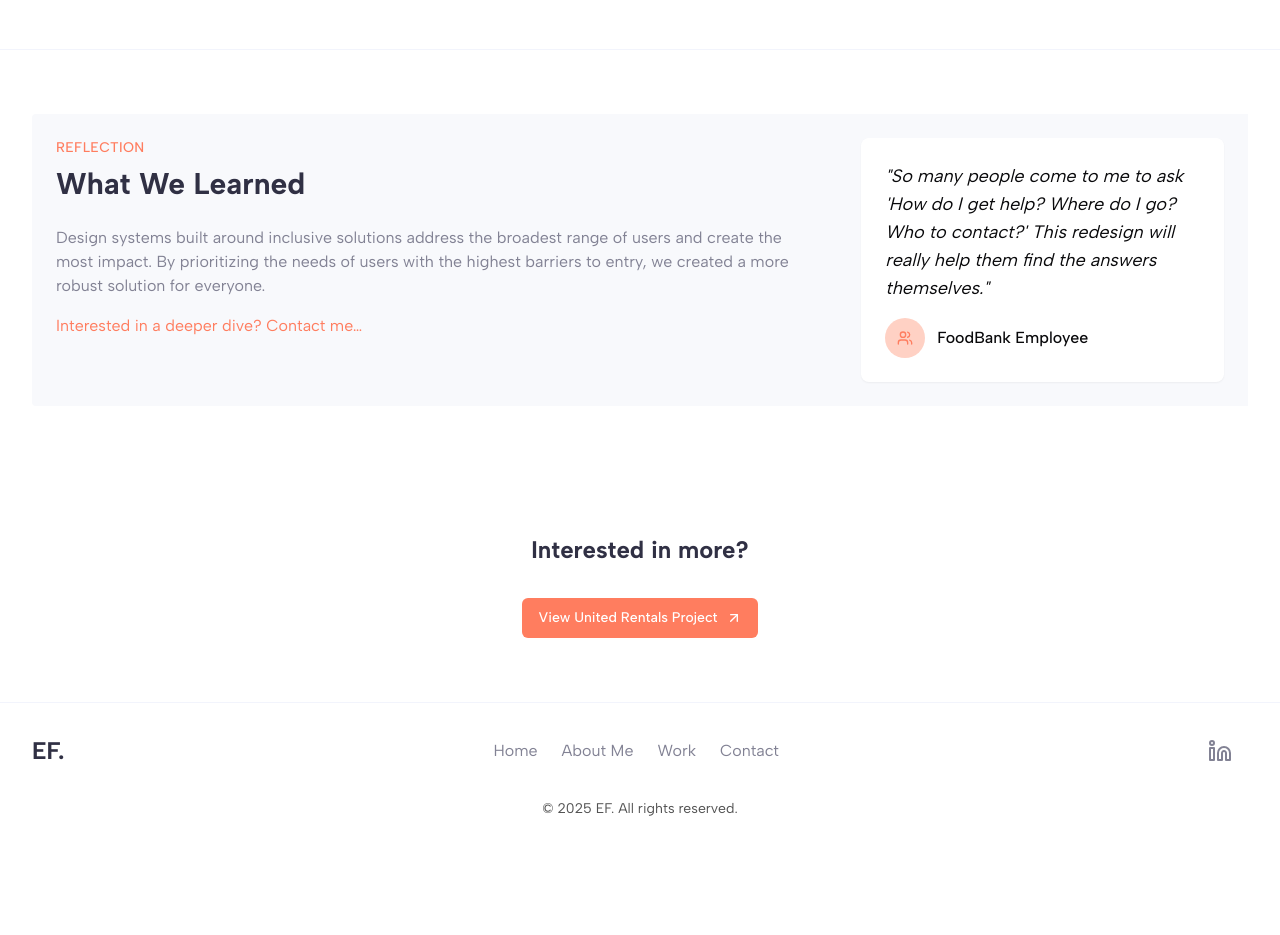
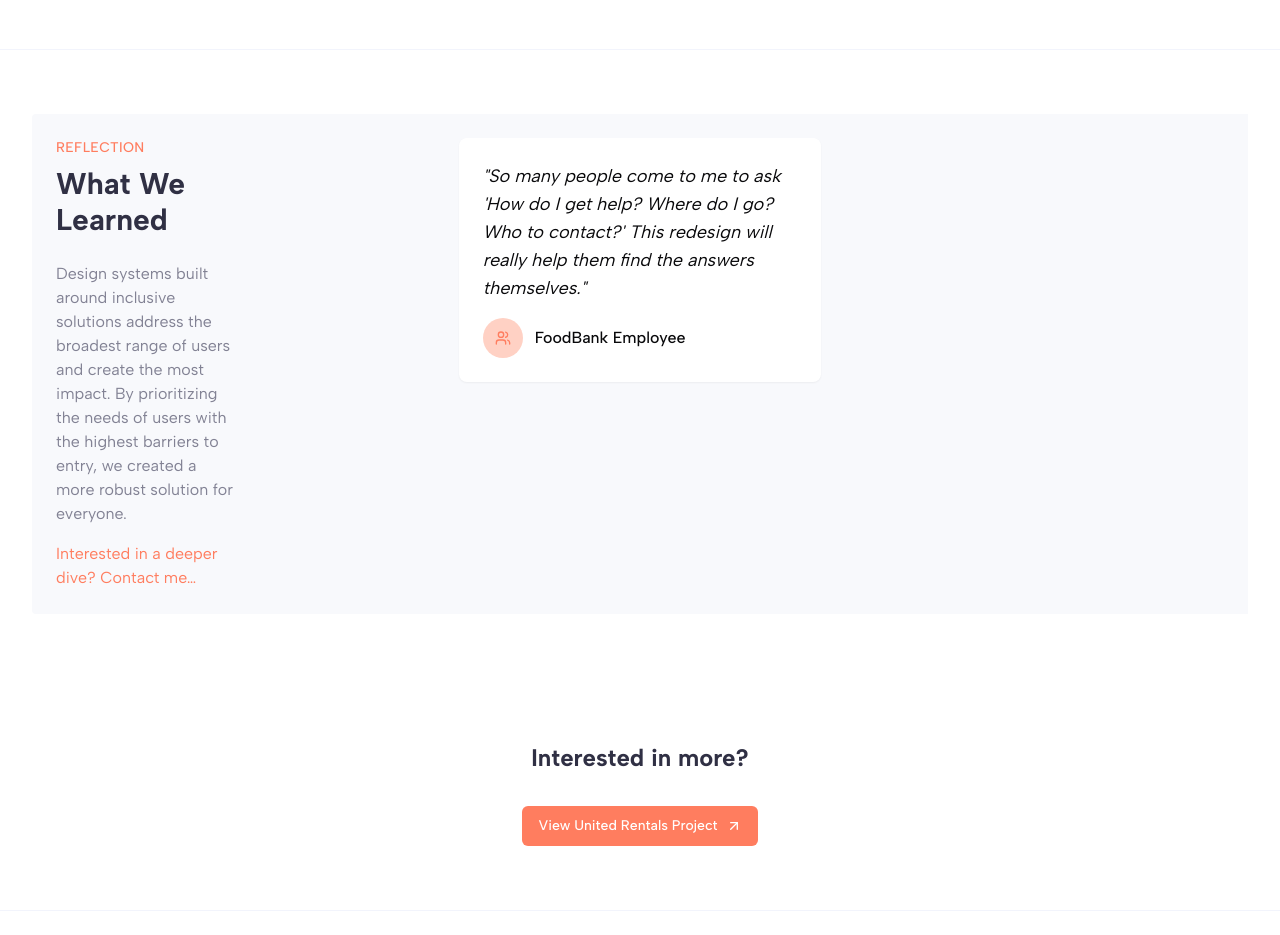
Before and after one commit to erincfuller/pixel-perfect-portfolio-glow, a React (Vite) app: page /projects/find-food in a window 1280 px wide. Shown: the part 3240-4175 px from the top of the page. Before the commit the page ends 4091 px from the top, so only its background shows below. Built offline with nearby package versions, Linux system fonts and the light colour scheme.

Commit message:
Visual edit in Lovable
Edited UI in Lovable

```diff
--- a/src/pages/FindFood.tsx
+++ b/src/pages/FindFood.tsx
@@ -253,7 +253,7 @@ const FindFood = () => {
         <section className="py-16 bg-white border-t border-neutral-200">
           <div className="container mx-auto px-4 md:px-8">
             <div className="grid grid-cols-1 md:grid-cols-3 gap-10 p-6 bg-neutral-100 rounded-l">
-              <div className="md:col-span-2 animate-on-scroll">
+              <div className="w-1/2 animate-on-scroll">
                 <div className="text-primary-500 font-medium mb-2 uppercase tracking-wide text-sm">
                   Reflection
                 </div>
```
